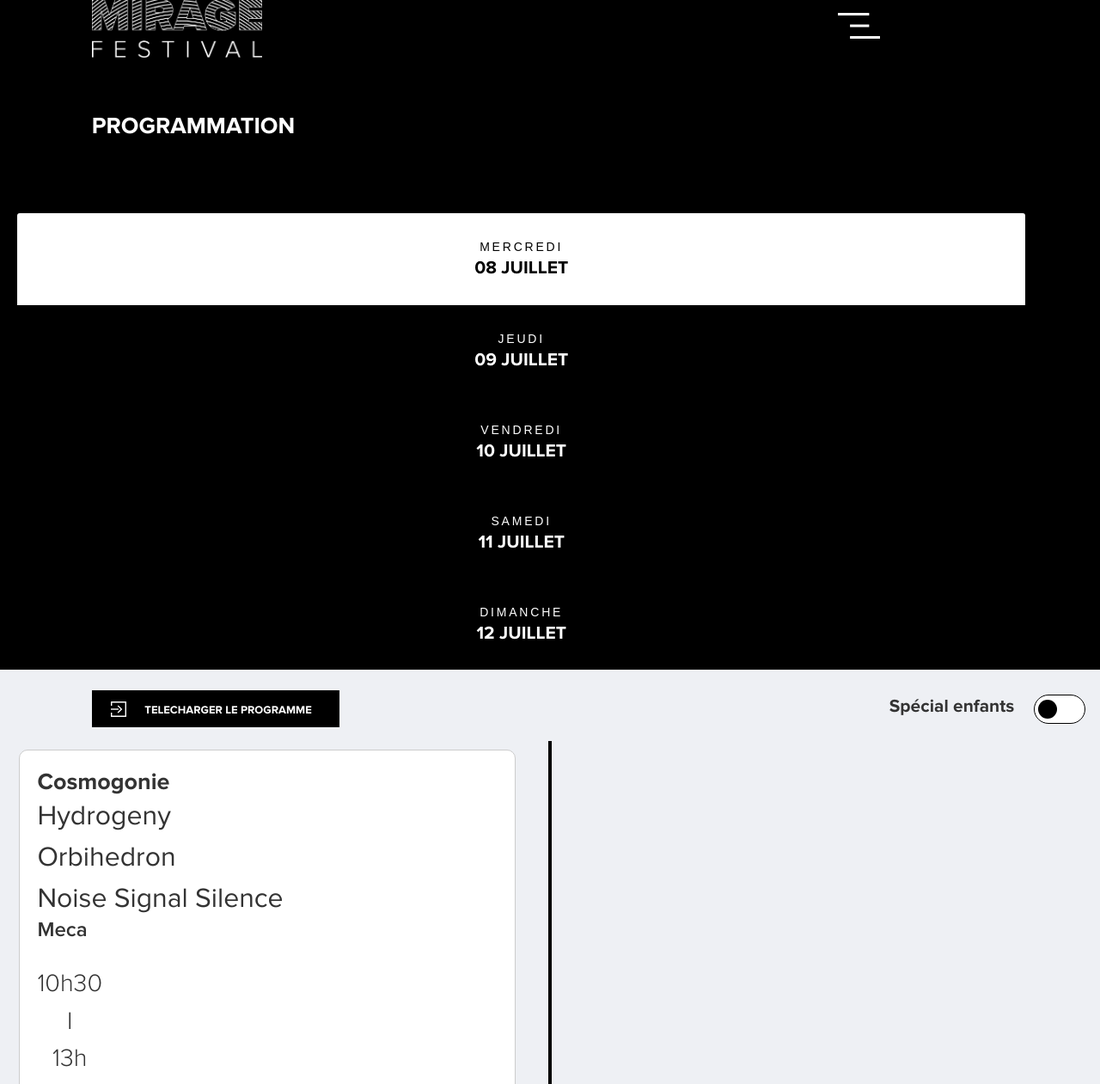
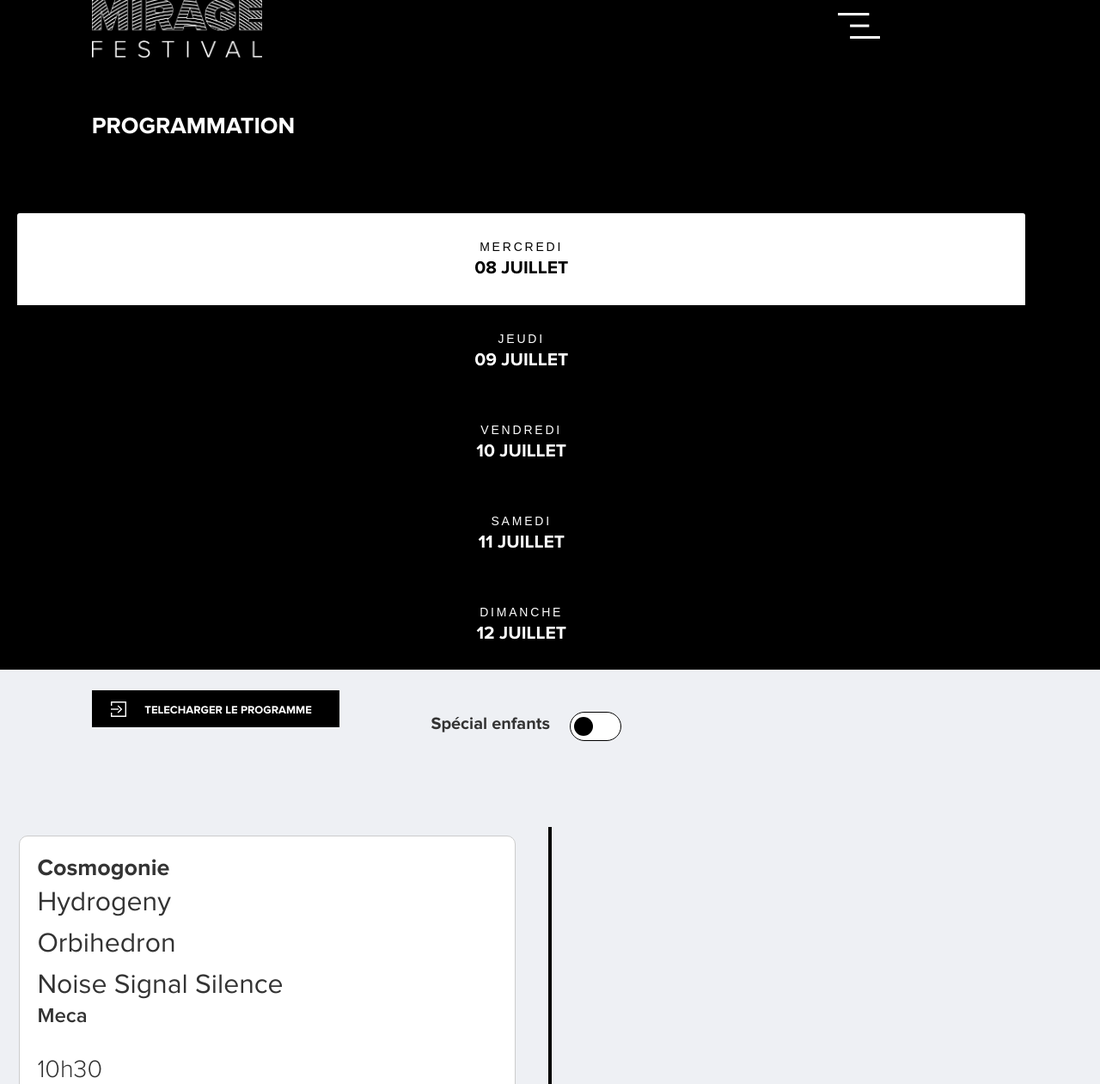
Before and after one commit to viperee/MirageMobile, a PHP site: page /programmation.php in a window 1280 px wide. Shown: the part 49-1310 px from the top of the page at 86% size. Run offline with PHP 8.4, Linux system fonts and the light colour scheme; style sheets or scripts are compiled from the project's sources; some libraries are stand-ins or nearby versions; some web fonts are replaced.

Commit message:
Programmation debut OK

```diff
--- a/assets/css/programmation.css
+++ b/assets/css/programmation.css
@@ -48,6 +48,13 @@
 
 h4 {
   margin-bottom: 71px; }
+
+.enfant {
+  margin-top: 25px;
+  margin-bottom: 84px; }
+
+.ui-corner-all, .ui-corner-bottom, .ui-corner-right, .ui-corner-br {
+  border-bottom-right-radius: 0px; }
 
 .timeline:not(.timeline--horizontal):before {
   background-color: #000000 !important; }
@@ -186,7 +193,7 @@ input:checked + .slider:before {
 
 .switch-text {
   font-family: Proxima Nova Bold;
-  font-size: 21px;
+  font-size: 20px;
   vertical-align: -webkit-baseline-middle;
   margin-right: 18px; }
 
--- a/assets/scss/programmation.scss
+++ b/assets/scss/programmation.scss
@@ -2,6 +2,15 @@
 
 h4 {
   margin-bottom: 71px;
+}
+
+.enfant{
+  margin-top: 25px;
+  margin-bottom: 84px;
+}
+
+.ui-corner-all, .ui-corner-bottom, .ui-corner-right, .ui-corner-br {
+  border-bottom-right-radius: 0px;
 }
 
 .timeline:not(.timeline--horizontal):before {
@@ -162,7 +171,7 @@ input:checked + .slider:before {
 }
 .switch-text{
   font-family: Proxima Nova Bold;
-  font-size: 21px;
+  font-size: 20px;
   vertical-align: -webkit-baseline-middle;
   margin-right: 18px;
 }
--- a/programmation.php
+++ b/programmation.php
@@ -38,7 +38,7 @@
                                                                   alt="Télécharger l'application"><span>Telecharger le programme</span>
                 </button></a>
             </div>
-            <div class="offset-6 margin-vertical-center">
+            <div class="offset-1 enfant">
                 <span class="switch-text">Spécial enfants</span>
                 <label class="switch">
                     <input type="checkbox">
```
